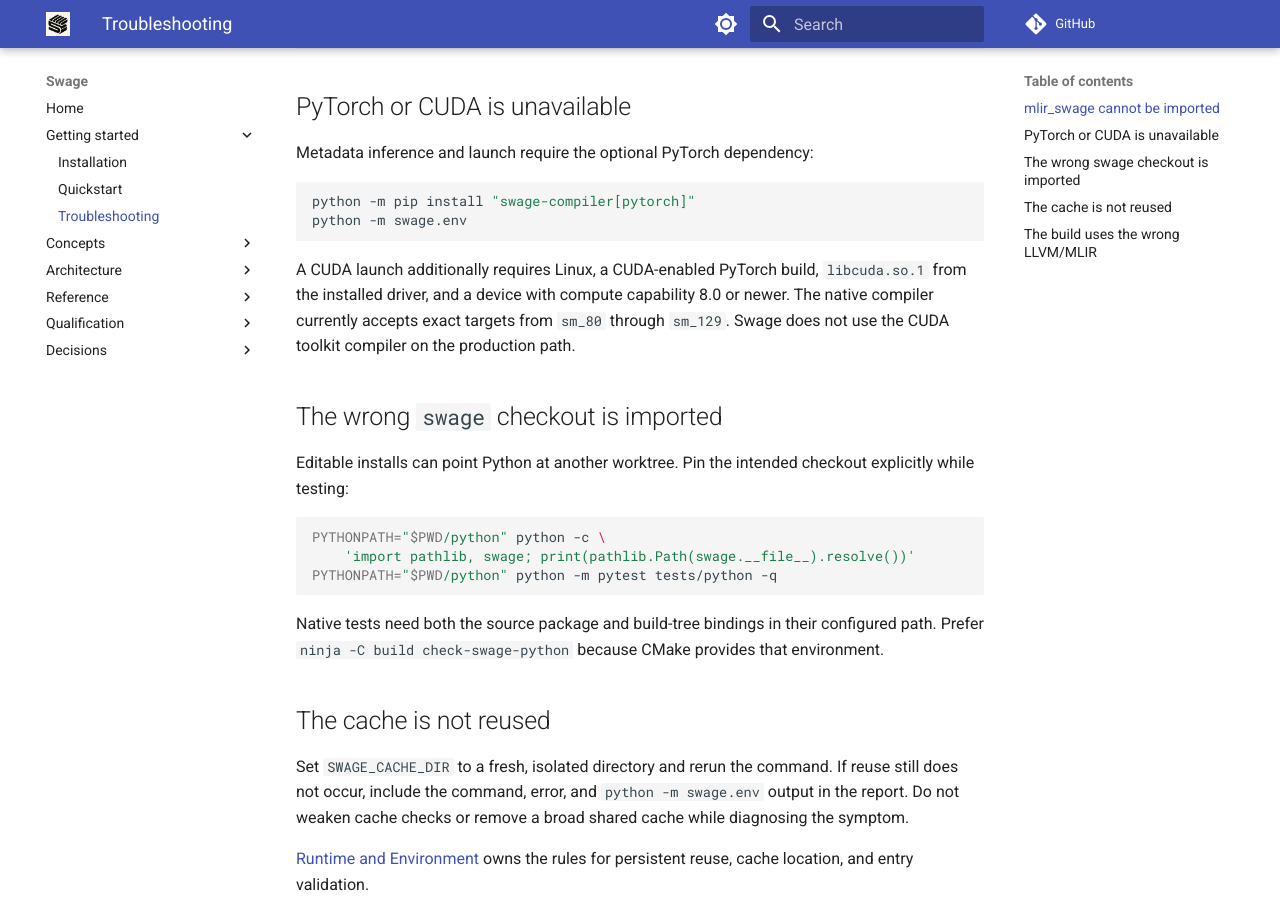
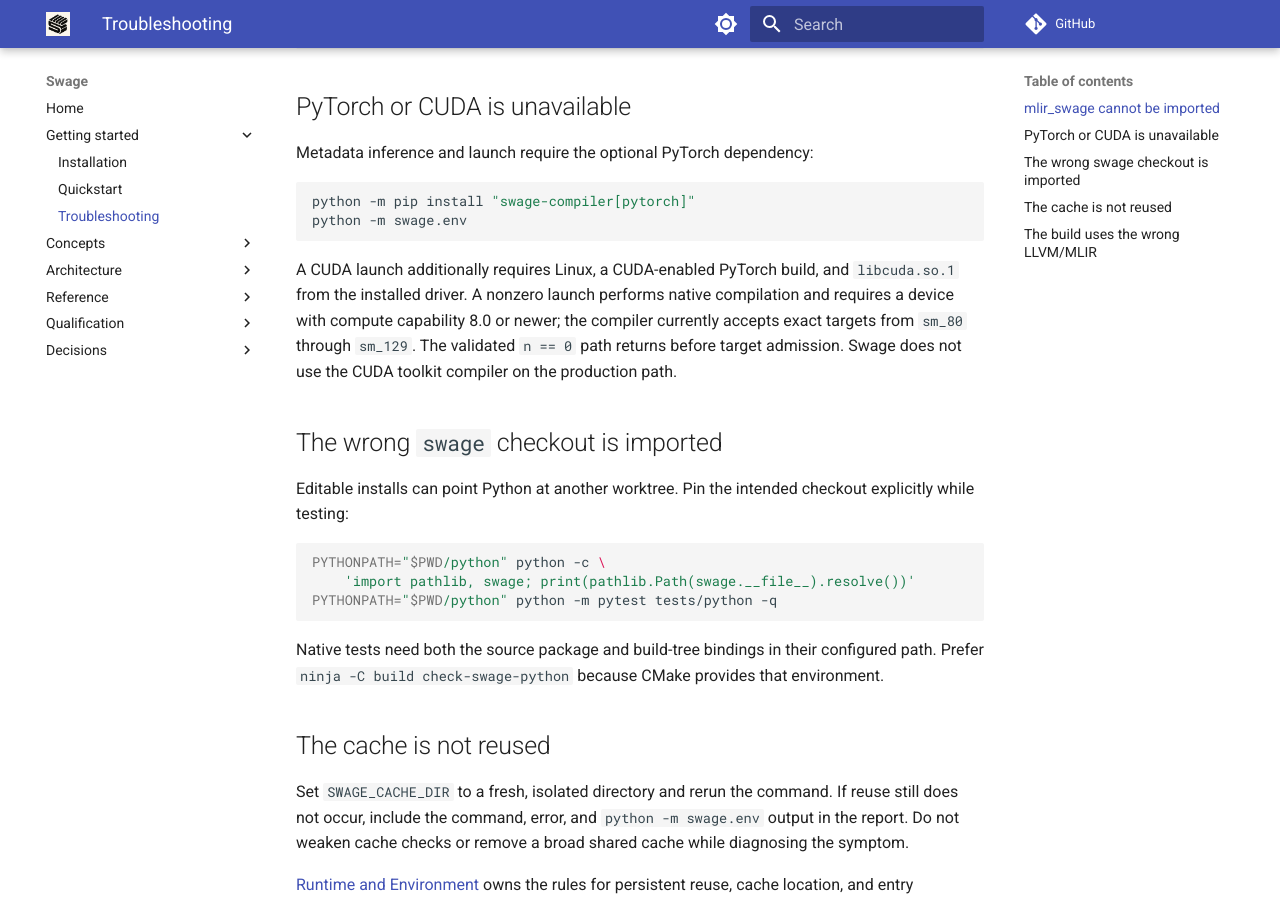
Before and after one commit to abhiksark/swage, an MkDocs documentation site: the page built from docs/getting-started/troubleshooting.md, in a window 1280 px wide and 900 px high, scrolled down 696 px. Built offline with MkDocs 1.6.1 and Material for MkDocs 9.7.7, drawn with Linux system fonts in a browser that asks for light colours; comment, search, counter and statistics services are not loaded.

Commit message:
docs: qualify zero-work target gate

````diff
--- a/docs/getting-started/troubleshooting.md
+++ b/docs/getting-started/troubleshooting.md
@@ -41,11 +41,12 @@ python -m pip install "swage-compiler[pytorch]"
 python -m swage.env
 ```
 
-A CUDA launch additionally requires Linux, a CUDA-enabled PyTorch build,
-`libcuda.so.1` from the installed driver, and a device with compute capability
-8.0 or newer. The native compiler currently accepts exact targets from
-`sm_80` through `sm_129`. Swage does not use the CUDA toolkit compiler on the
-production path.
+A CUDA launch additionally requires Linux, a CUDA-enabled PyTorch build, and
+`libcuda.so.1` from the installed driver. A nonzero launch performs native
+compilation and requires a device with compute capability 8.0 or newer; the
+compiler currently accepts exact targets from `sm_80` through `sm_129`. The
+validated `n == 0` path returns before target admission. Swage does not use the
+CUDA toolkit compiler on the production path.
 
 ## The wrong `swage` checkout is imported
 
````
Also changed, not shown: docs/getting-started/installation.md (+5 -3 lines), docs/quickstart.md (+4 -2 lines), docs/reference/public-python-api.md (+5 -3 lines).
